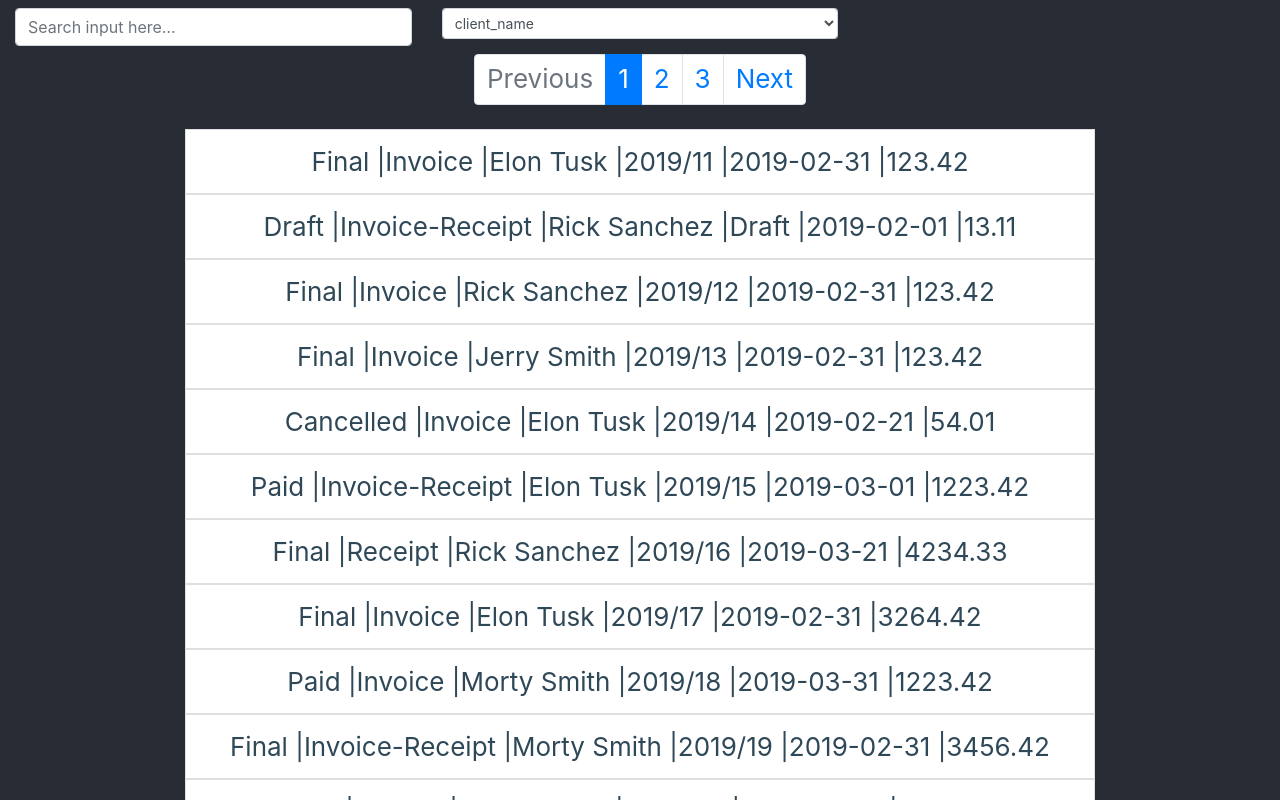
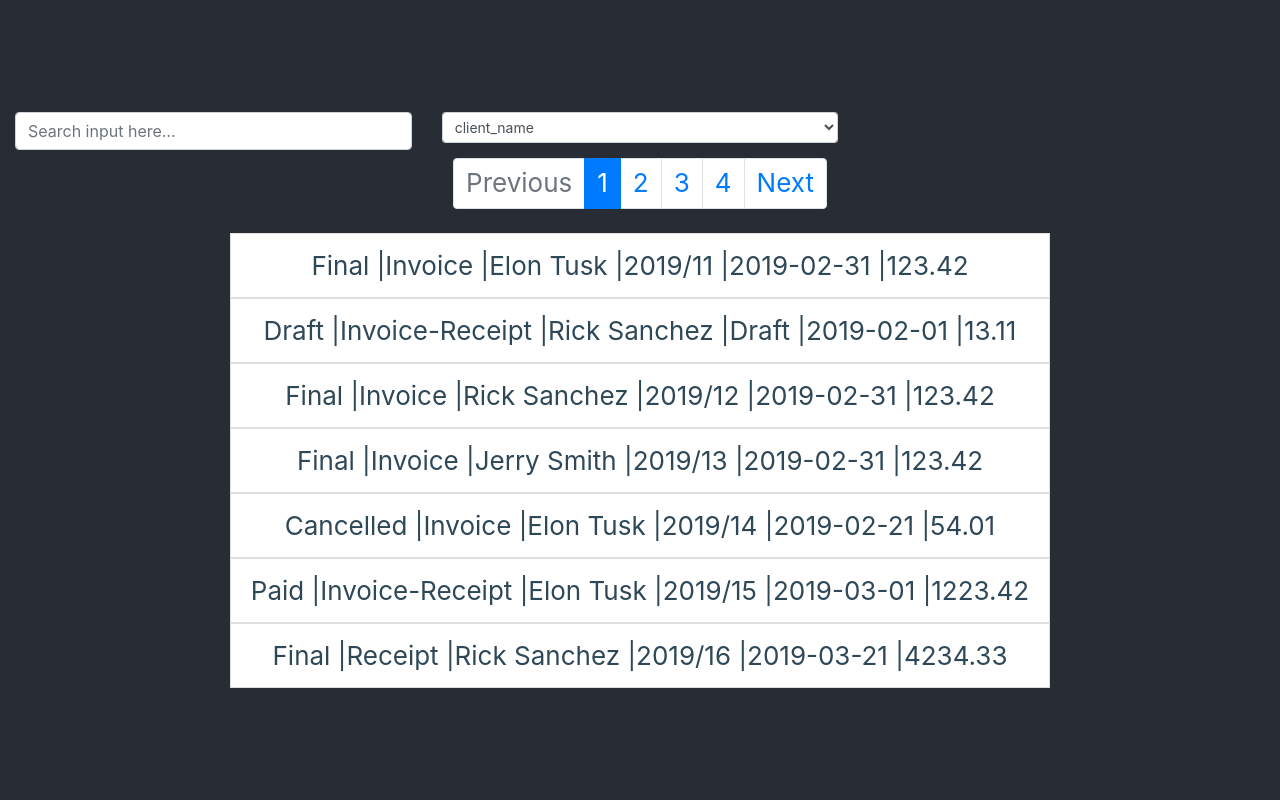
Before and after one commit to guilhermejbranco/invoicexpress, a React (Create React App) app: page / in a window 1280 px wide. Shown: the top 800 px of the page. Built offline with nearby package versions, Linux system fonts and the light colour scheme.

Commit message:
Pagination is now implemented and integrated with filtering

```diff
--- a/src/components/App.js
+++ b/src/components/App.js
@@ -7,16 +7,20 @@ import Pagination from './Pagination'
 class App extends Component{
   state = { filterBy: "client_name", searchInput: "", currentPage : 1}
 
-  callbackFunction = (childData) => {
-    this.setState({filterBy: childData.filterBy, searchInput: childData.searchInput, currentPage: childData.currentPage})
+  paginationCallbackFunction = (childData) => {
+    this.setState({currentPage: childData.currentPage})
+  };
+
+  filterCallbackFunction = (childData) => {
+    this.setState({filterBy: childData.filterBy, searchInput: childData.searchInput})
   };
 
   render() {
     return (
       <div className="App">
         <header className="App-header">
-          <Filter parentCallback={this.callbackFunction}></Filter>
-          <Pagination parentCallback={this.callbackFunction}></Pagination>
+          <Filter parentCallback={this.filterCallbackFunction}></Filter>
+          <Pagination parentData={this.state} parentCallback={this.paginationCallbackFunction}></Pagination>
           <List parentData={this.state}></List>
 
         </header>
--- a/src/components/List.js
+++ b/src/components/List.js
@@ -3,14 +3,26 @@ import '../styles/List.scss';
 import data from "../assets/resources/documents";
 
 class List extends Component {
+
+
 	render() {
+		var filteredDocuments = []
+
+		for(var i = 0; i < data.documents.length; i++){
+			if(String(data.documents[i][this.props.parentData.filterBy]).toLowerCase().includes(String(this.props.parentData.searchInput).toLowerCase())){
+				filteredDocuments.push(data.documents[i])
+			}
+		}
+
 		return (
             <ul className="list-group pt-2 pb-2">
                 {
-          					data.documents.map((document, i) => {
+          					filteredDocuments.map((document, i) => {
           						return (
 												<span>
-												{ String(document[this.props.parentData.filterBy]).toLowerCase().includes(String(this.props.parentData.searchInput).toLowerCase()) &&
+												{
+													i >= (this.props.parentData.currentPage - 1) * 7 &&
+													i < (this.props.parentData.currentPage) * 7 &&
           							<li className="list-group-item" key={i}>
           								<div>
                             {document.status} |
--- a/src/components/Pagination.js
+++ b/src/components/Pagination.js
@@ -18,8 +18,15 @@ class Pagination extends Component {
 	render() {
 
     var items = []
+    var filteredDocuments = []
 
-    for (var i = 1; i <= Math.floor(data.documents.length/7); i++) {
+    for(var i = 0; i < data.documents.length; i++){
+      if(String(data.documents[i][this.props.parentData.filterBy]).toLowerCase().includes(String(this.props.parentData.searchInput).toLowerCase())){
+        filteredDocuments.push(data.documents[i])
+      }
+    }
+
+    for (var i = 1; i <= Math.ceil(filteredDocuments.length/7); i++) {
       if(this.state.currentPage == i){
         items.push(<li class="page-item active"><a class="page-link" href="#">{i}</a></li>)
       }
@@ -33,9 +40,9 @@ class Pagination extends Component {
             <nav aria-label="Page navigation example">
               <ul class="pagination">
 
-                <li className={"page-item" + (this.state.currentPage == 1 ? ' disabled' : '')}><a class="page-link" href="#">Previous</a></li>
+                <li className={"page-item" + (this.state.currentPage == 1 ? ' disabled' : '')}><a class="page-link" href="#" onClick={this.changePage.bind(this, this.state.currentPage - 1)}>Previous</a></li>
                 {items}
-                <li className={"page-item" + (this.state.currentPage == Math.floor(data.documents.length/7) ? ' disabled' : '')}><a class="page-link" href="#">Next</a></li>
+                <li className={"page-item" + (this.state.currentPage == Math.ceil(filteredDocuments.length/7) ? ' disabled' : '')}><a class="page-link" href="#" onClick={this.changePage.bind(this, this.state.currentPage + 1)}>Next</a></li>
               </ul>
             </nav>
         );
```
